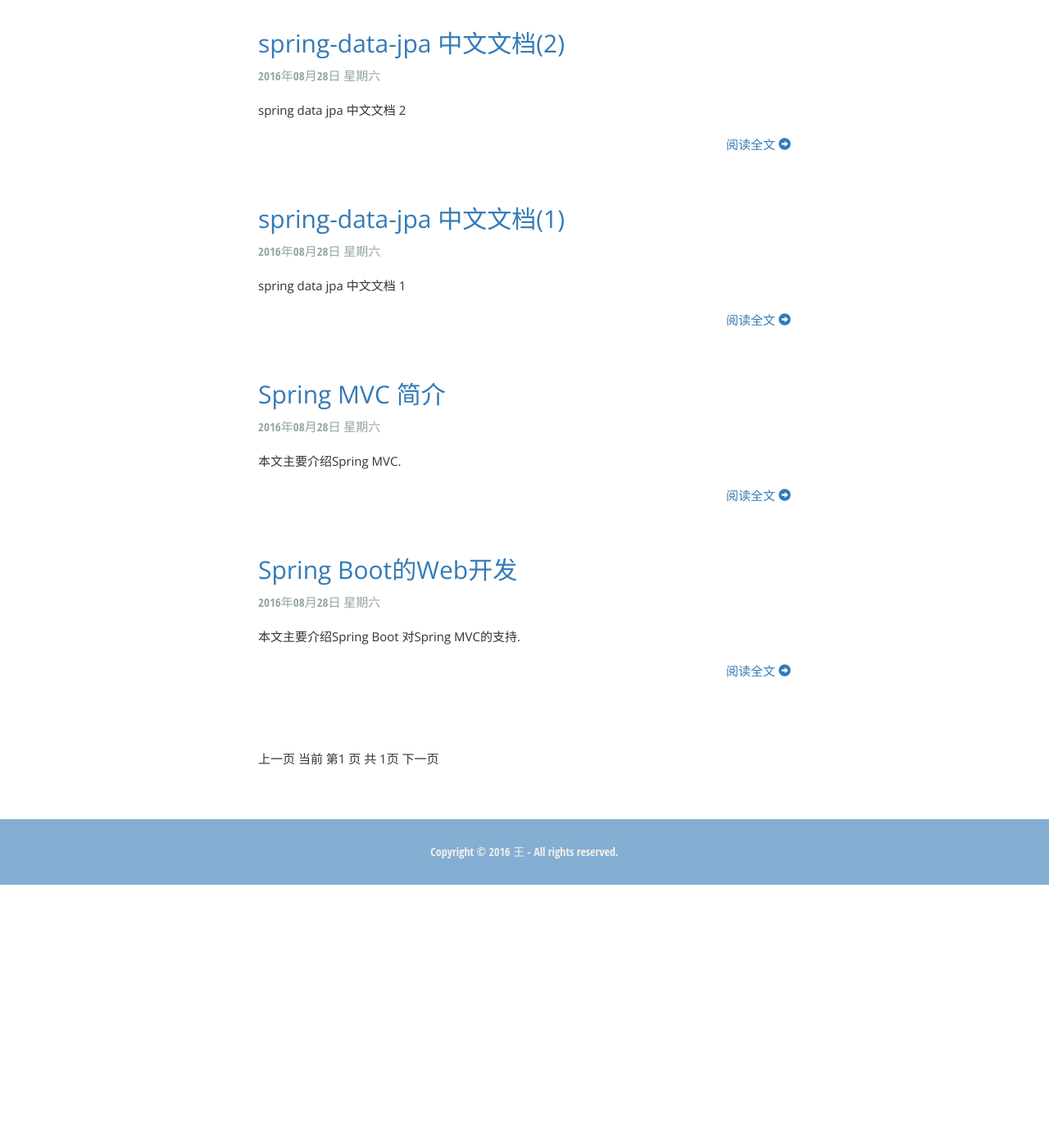
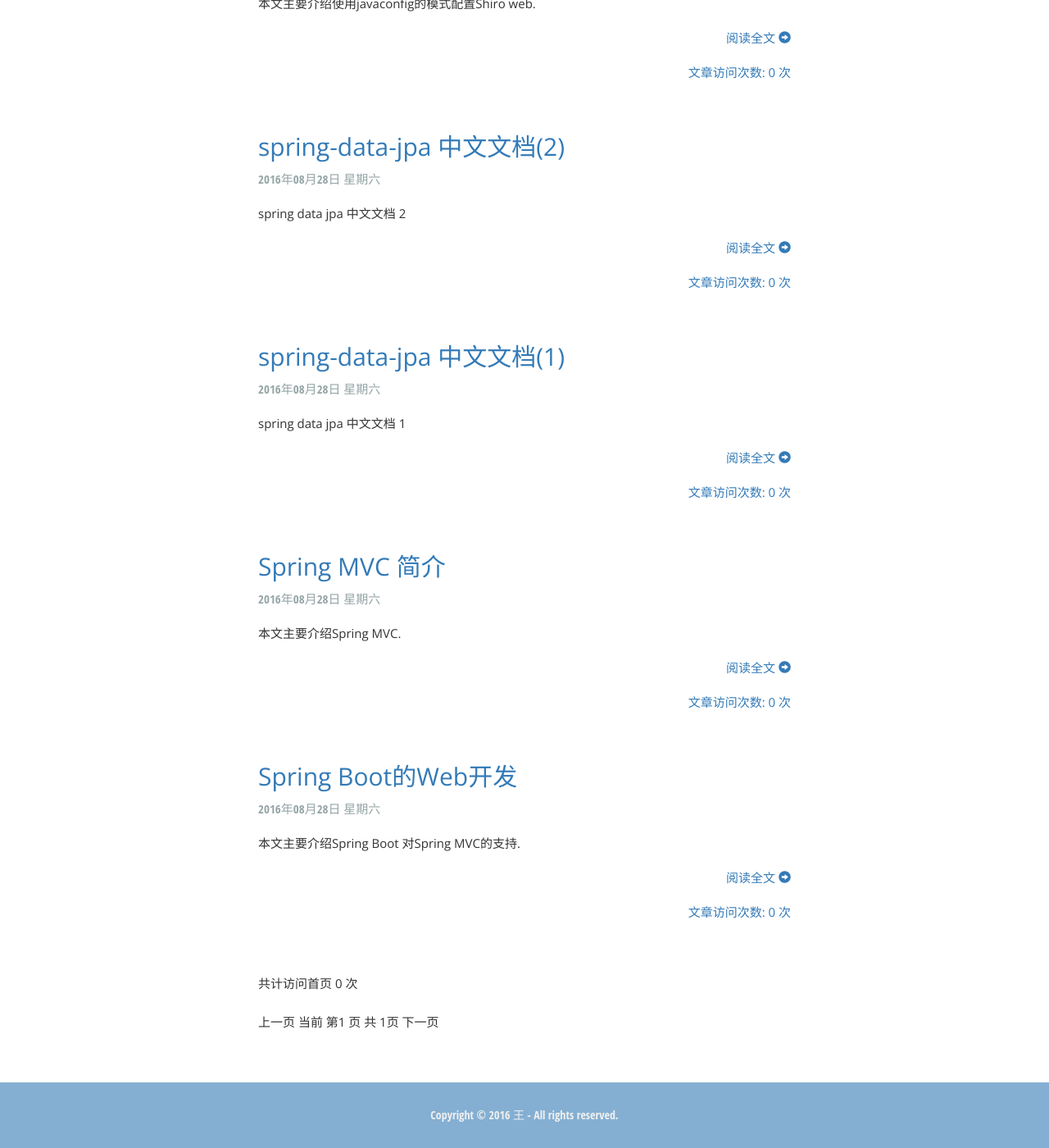
Before and after one commit to TheNowWJJ/blog, a Jekyll site: the page built from index.html, in a window 1280 px wide and 1400 px high, scrolled down 762 px. Shown: the whole window at 82% size. Built offline with Jekyll 4.4.1, drawn with Linux system fonts in a browser that asks for light colours; the list of posts is cut into pages by our own code; before the commit the page ends 1841 px from its top, so only the background shows below that; some of the changed lines change nothing that is shown.

Commit message:
访问次数统计功能

```diff
--- /dev/null
+++ b/_includes/fangwentongji.html
@@ -0,0 +1 @@
+<script src="http://jerry-cdn.b0.upaiyun.com/hit-kounter/hit-kounter-0.1.1.js"></script>
--- a/_includes/footer.html
+++ b/_includes/footer.html
@@ -10,4 +10,4 @@
 <script type="text/javascript" src="/assets/js/jquery.min.js"></script>
 <script type="text/javascript" src="/assets/js/bootstrap.min.js"></script>
 
-{% include googleanalytics.html %}
+{% include fangwentongji.html %}
--- a/_includes/googleanalytics.html
+++ /dev/null
@@ -1,10 +0,0 @@
-<script>
-  (function(i,s,o,g,r,a,m){i['GoogleAnalyticsObject']=r;i[r]=i[r]||function(){
-  (i[r].q=i[r].q||[]).push(arguments)},i[r].l=1*new Date();a=s.createElement(o),
-  m=s.getElementsByTagName(o)[0];a.async=1;a.src=g;m.parentNode.insertBefore(a,m)
-  })(window,document,'script','//www.google-analytics.com/analytics.js','ga');
-
-  ga('create', 'UA-74743250-2', 'auto');
-  ga('send', 'pageview');
-
-</script>
--- a/index.html
+++ b/index.html
@@ -21,10 +21,18 @@
         <span class="glyphicon glyphicon-circle-arrow-right"></span>
       </a>
     </p>
+    <p class="readmore">
+      文章访问次数:<span data-hk-page="http://jerryzou.com/posts/design-for-all-mobile-resolution/"> 0
+    </span> 次
+    </p>
   </section>
 
 </article>
 {% endfor %}
+
+<div>
+  共计访问首页 <span data-hk-page="current"> 0 </span> 次
+</div>
 
 <!-- 分页链接 -->
 <div class="pagination">
```
